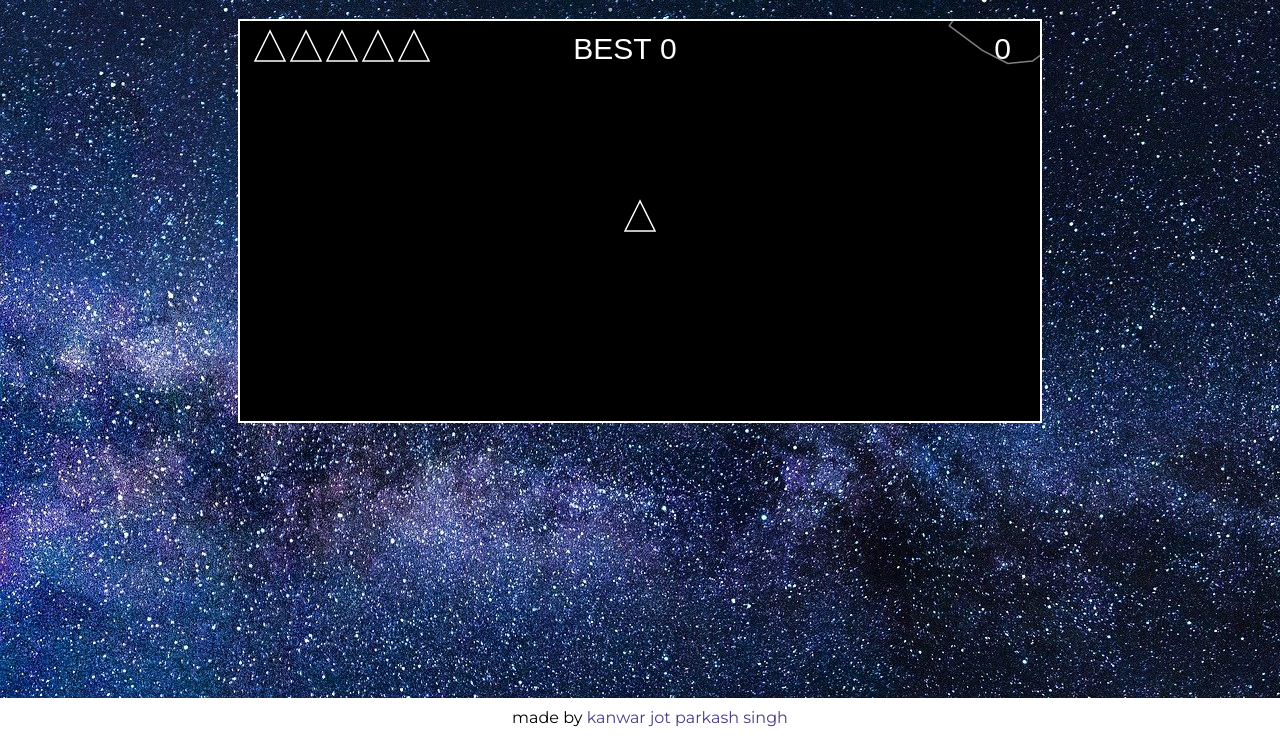
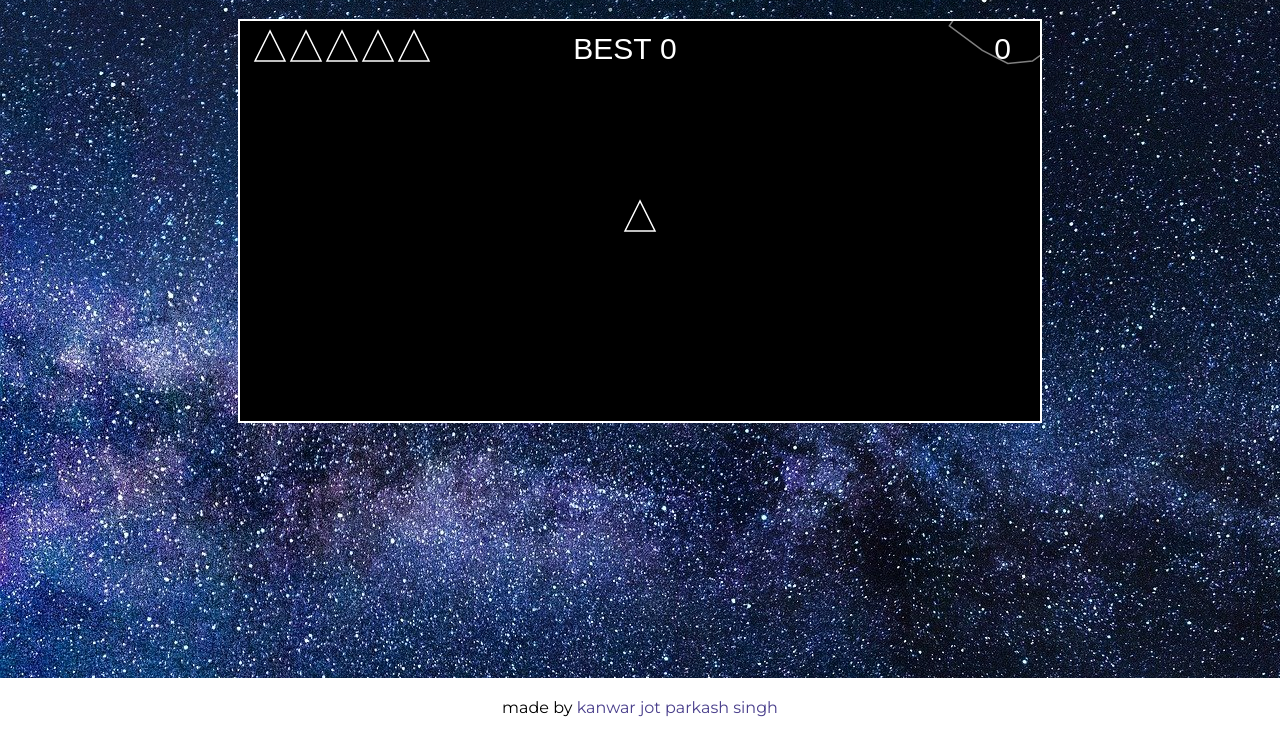
Before and after one commit to kanwarjotp/Asteroids, a plain HTML site: page index.html in a window 1280 px wide. Shown: the part 63-800 px from the top of the page. Drawn offline with Linux system fonts and the light colour scheme.

Commit message:
fixed footer

```diff
--- a/style.css
+++ b/style.css
@@ -15,7 +15,7 @@ canvas{
 footer{
     background-color: white;
     color: black;
-    padding: 10px;
+    padding: 20px 0px 20px 0px;
     position: absolute;
     bottom: 0px;
     left: 0px;
```
